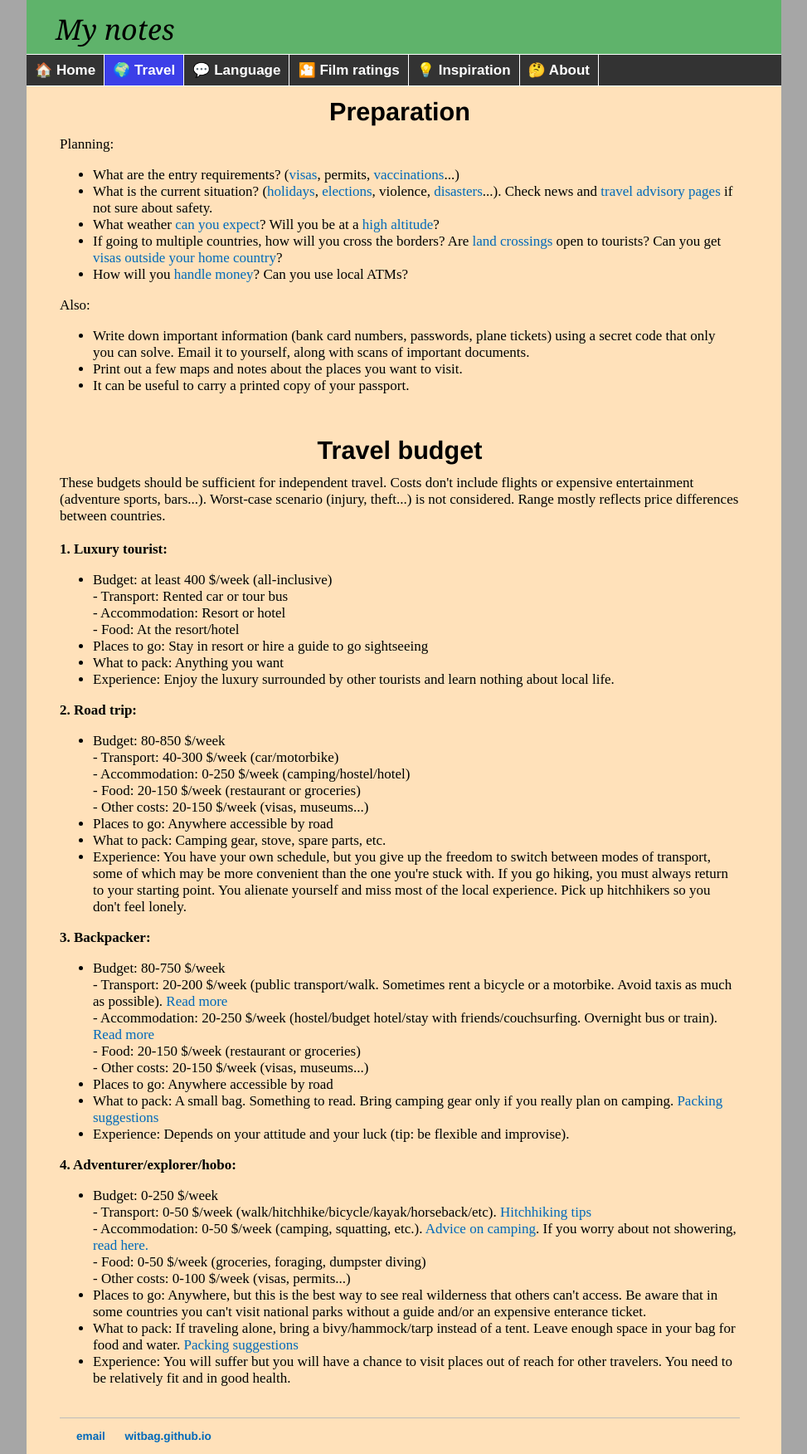
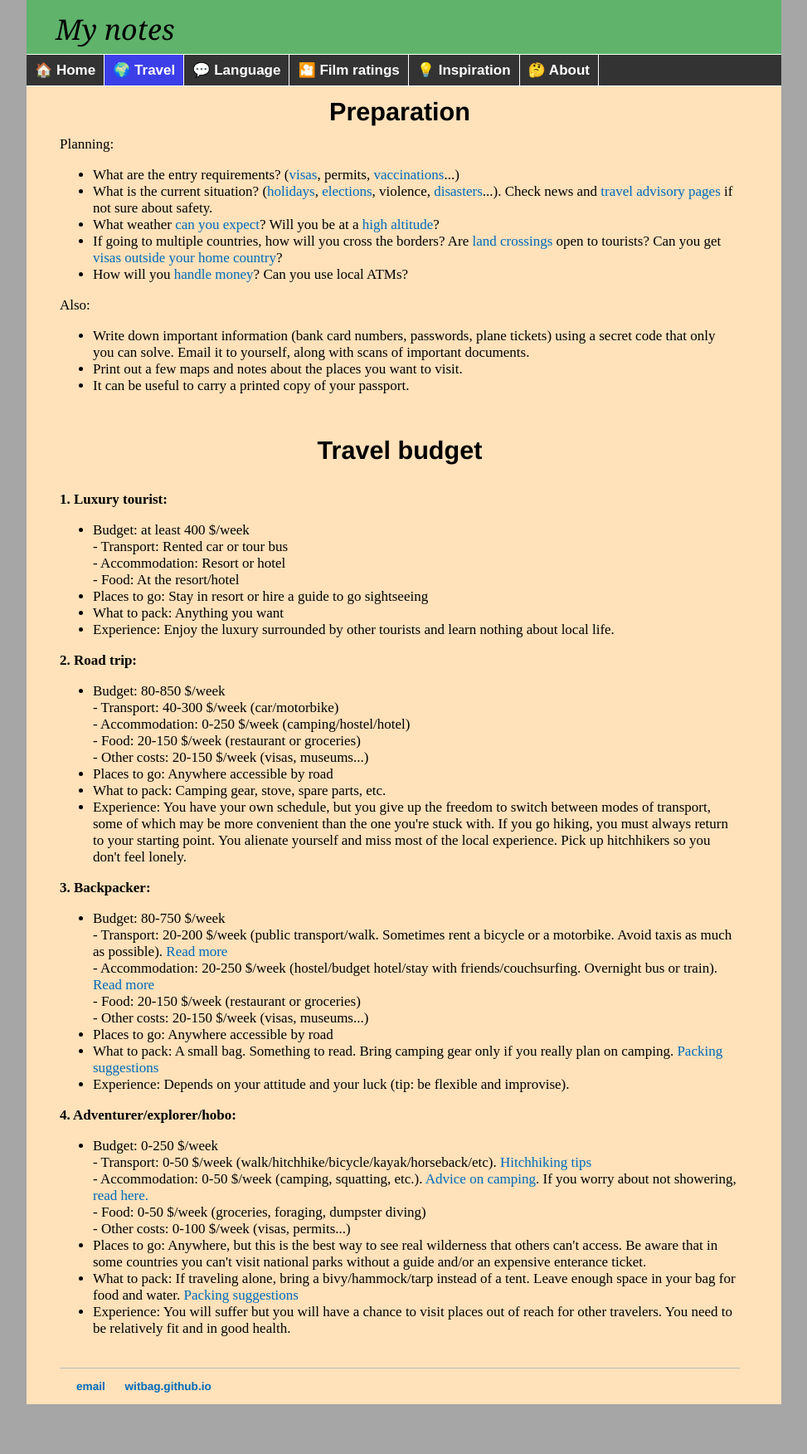
Before and after one commit to witbag/witbag.github.io, a Jekyll site: the page built from travel/preparation.html, in a window 1280 px wide. Shown: the whole page at 83% size, without its empty margins (153-1126 px from the left). Built offline with Jekyll 4.4.1, drawn with Linux system fonts in a browser that asks for light colours; after the commit the page ends 1692 px from its top, so only the background shows below that.

Commit message:
Update preparation.html

```diff
--- a/travel/preparation.html
+++ b/travel/preparation.html
@@ -23,11 +23,10 @@ Also:
 </ul>
 <br>
 <center><h2>Travel budget</h2></center>
-These budgets should be sufficient for independent travel. Costs don't include flights or expensive entertainment (adventure sports, bars...). Worst-case scenario (injury, theft...) is not considered. Range mostly reflects price differences between countries.<br>
 <br>
 <b>1. Luxury tourist:</b>
 <ul>
-<li>Budget: at least 400 $/week (all-inclusive)<br>
+<li>Budget: at least 400 $/week<br>
 - Transport: Rented car or tour bus<br>
 - Accommodation: Resort or hotel<br>
 - Food: At the resort/hotel<br>
```
